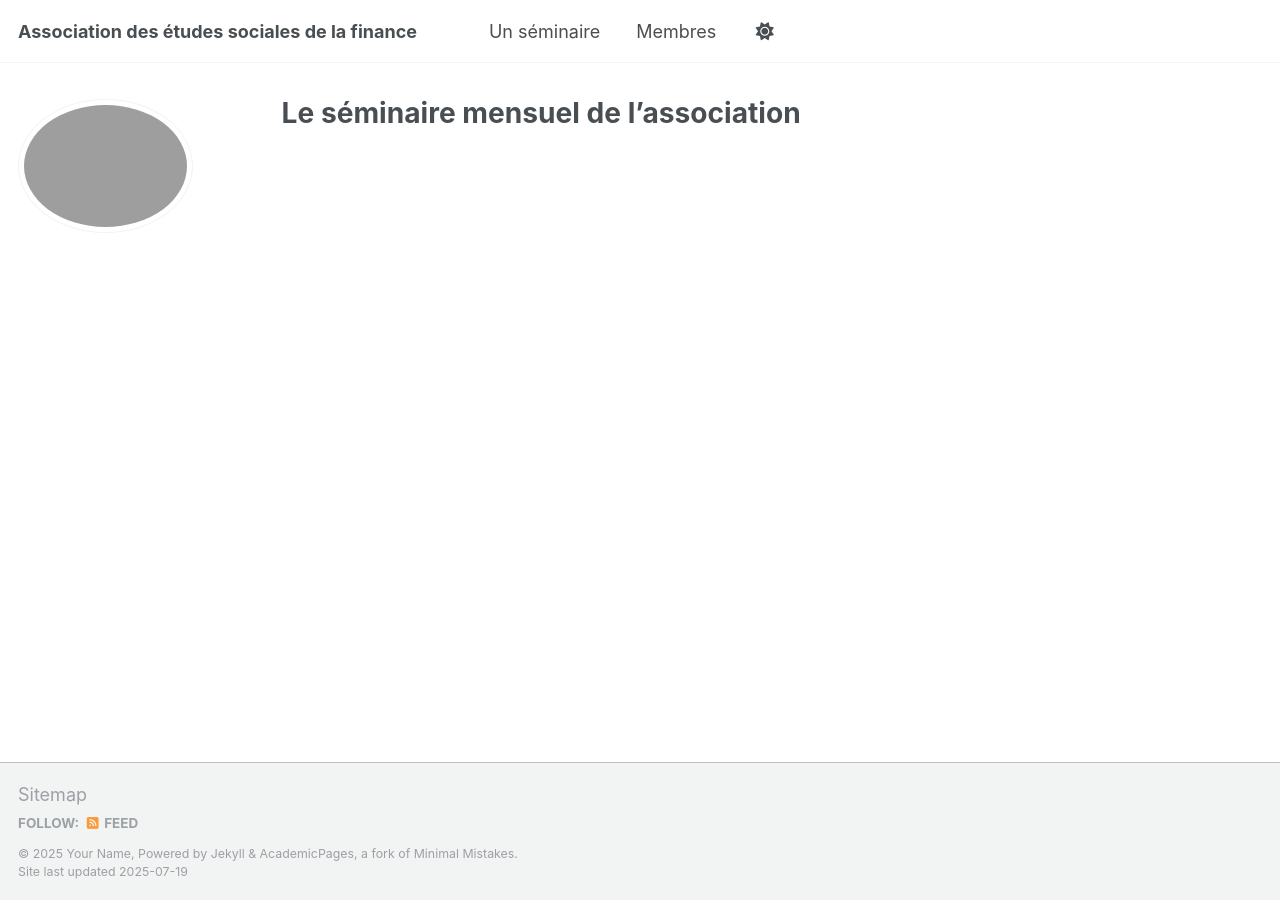
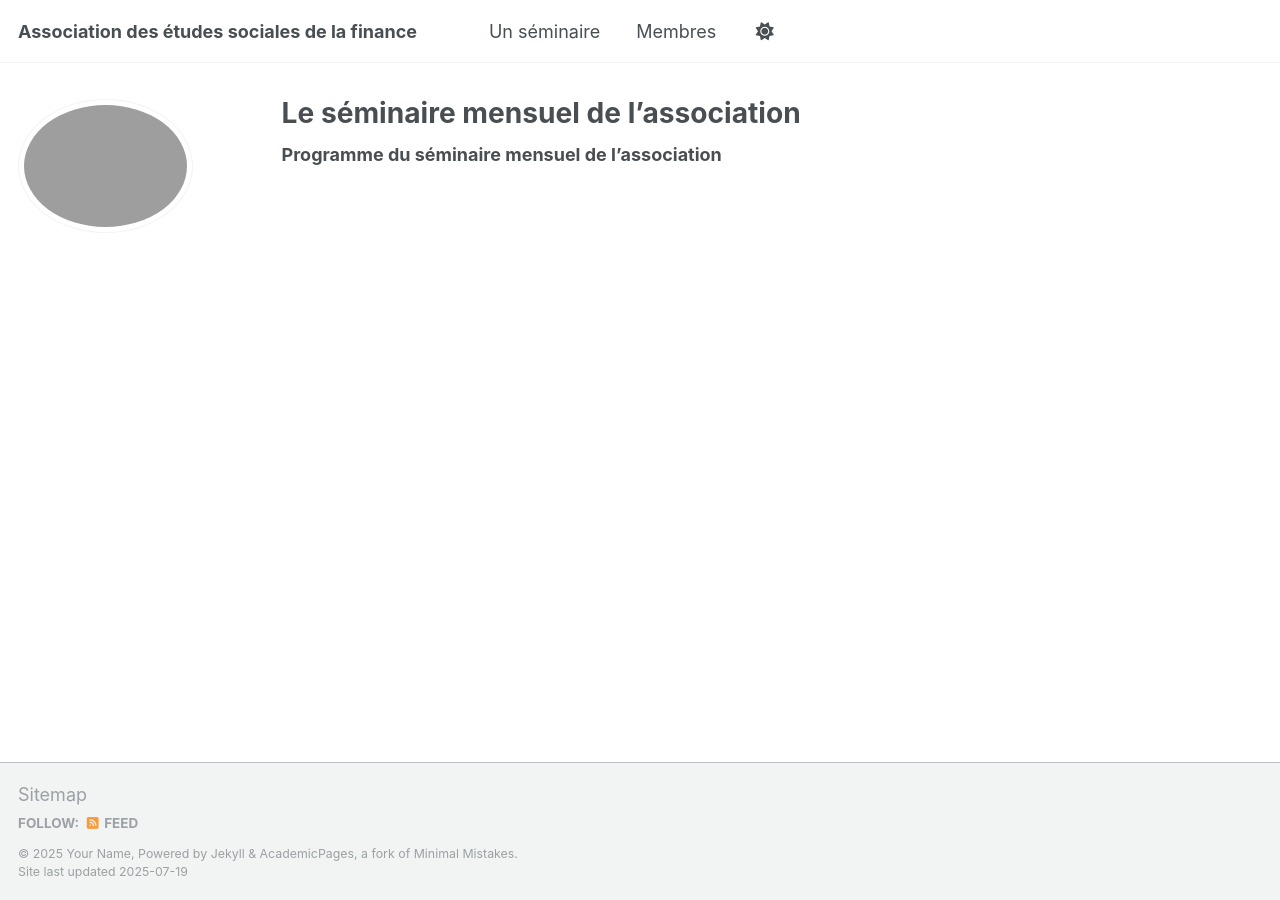
Before and after one commit to ssfa-aesf/ssfa-aesf.github.io, a Jekyll site: the page built from _pages/seminaire.md, in a window 1280 px wide. Built offline with Jekyll 4.4.1, drawn with Linux system fonts in a browser that asks for light colours; a script that is not in the unit is left out.

Commit message:
Update seminaire.md

```diff
--- a/_pages/seminaire.md
+++ b/_pages/seminaire.md
@@ -3,5 +3,6 @@ permalink: /séminaire/
 title: "Le séminaire mensuel de l'association"
 author_profile: true
 redirect_from:
-  - /séminaire/
+  - /
 ---
+**Programme du séminaire mensuel de l'association**
```
